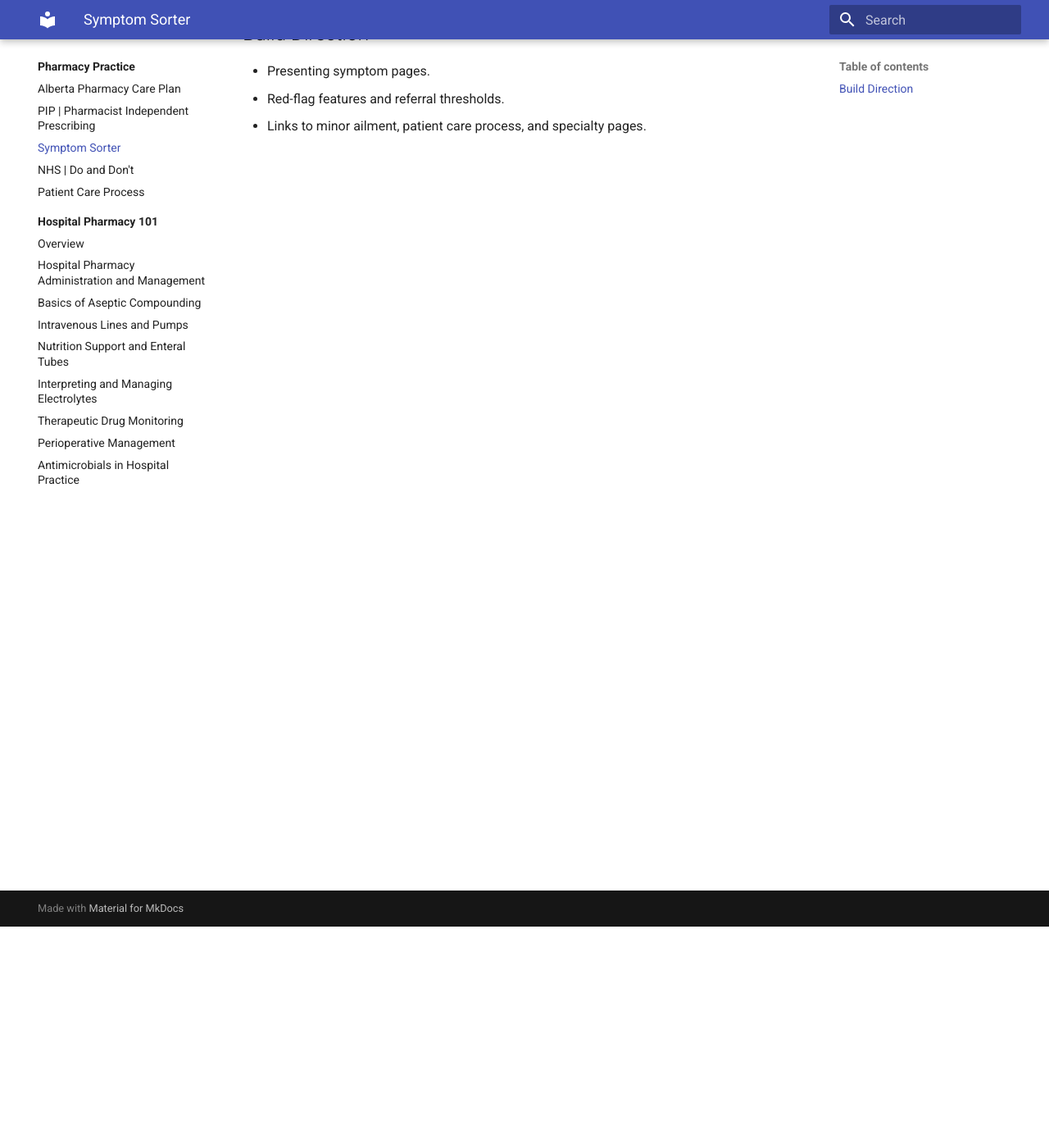
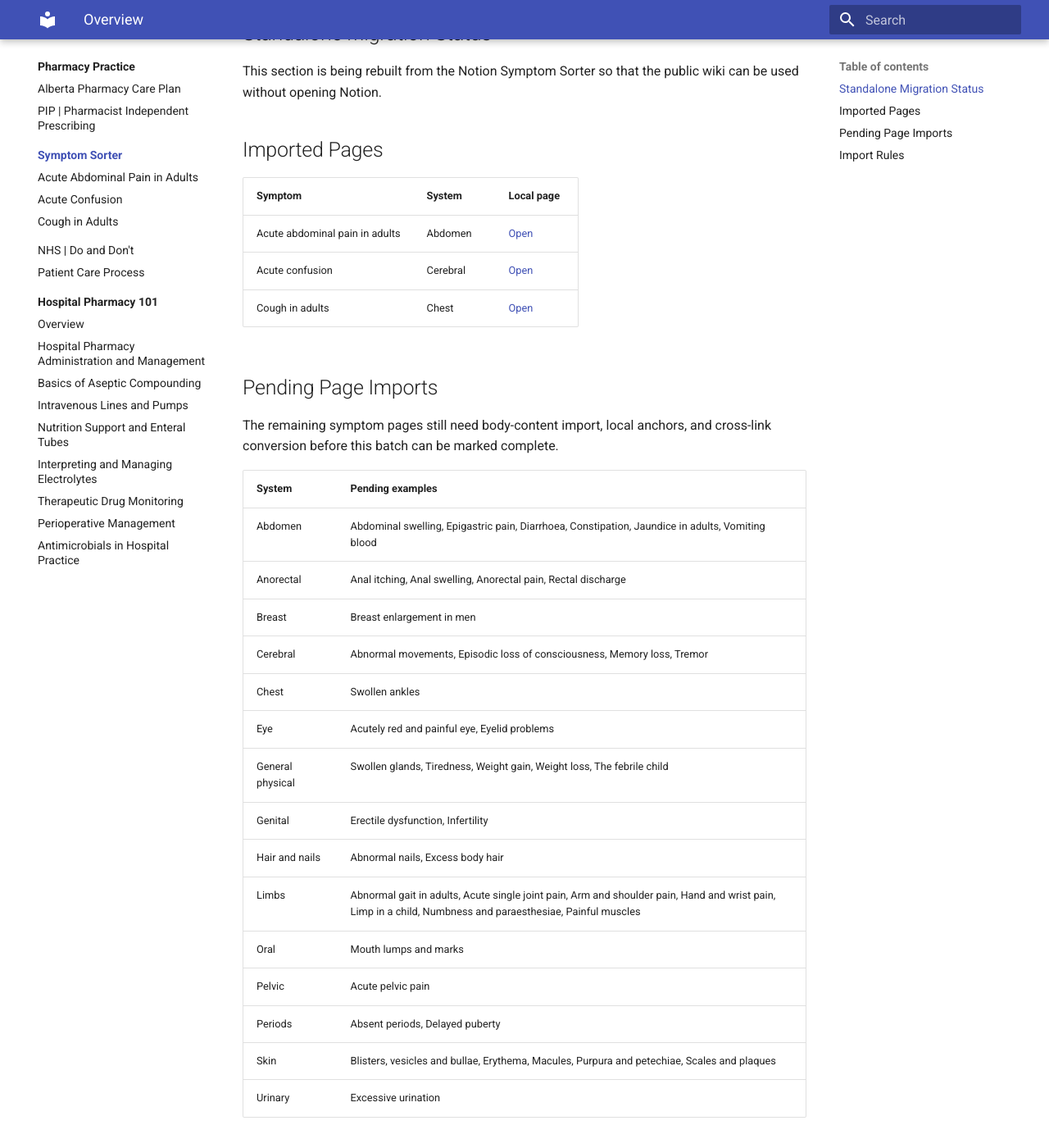
Before and after one commit to sejinhwang/sejin-pharmacy-wiki, an MkDocs documentation site: the page built from docs/pharmacy-practice/symptom-sorter/index.md, in a window 1280 px wide and 1400 px high, scrolled down 270 px. Shown: the whole window at 82% size. Built offline with MkDocs 1.6.1 and Material for MkDocs 9.7.7, drawn with Linux system fonts in a browser that asks for light colours; some of the changed text lies outside the part shown.

Commit message:
Start standalone Symptom Sorter migration

```diff
--- a/docs/pharmacy-practice/symptom-sorter.md
+++ /dev/null
@@ -1,9 +0,0 @@
-# Symptom Sorter
-
-Symptom-based triage and differential support.
-
-## Build Direction
-
-- Presenting symptom pages.
-- Red-flag features and referral thresholds.
-- Links to minor ailment, patient care process, and specialty pages.
--- /dev/null
+++ b/docs/pharmacy-practice/symptom-sorter/index.md
@@ -0,0 +1,44 @@
+# Symptom Sorter
+
+Symptom-based triage and differential support.
+
+## Standalone Migration Status
+
+This section is being rebuilt from the Notion Symptom Sorter so that the public wiki can be used without opening Notion.
+
+## Imported Pages
+
+| Symptom | System | Local page |
+| --- | --- | --- |
+| Acute abdominal pain in adults | Abdomen | [Open](acute-abdominal-pain-in-adults.md) |
+| Acute confusion | Cerebral | [Open](acute-confusion.md) |
+| Cough in adults | Chest | [Open](cough-in-adults.md) |
+
+## Pending Page Imports
+
+The remaining symptom pages still need body-content import, local anchors, and cross-link conversion before this batch can be marked complete.
+
+| System | Pending examples |
+| --- | --- |
+| Abdomen | Abdominal swelling, Epigastric pain, Diarrhoea, Constipation, Jaundice in adults, Vomiting blood |
+| Anorectal | Anal itching, Anal swelling, Anorectal pain, Rectal discharge |
+| Breast | Breast enlargement in men |
+| Cerebral | Abnormal movements, Episodic loss of consciousness, Memory loss, Tremor |
+| Chest | Swollen ankles |
+| Eye | Acutely red and painful eye, Eyelid problems |
+| General physical | Swollen glands, Tiredness, Weight gain, Weight loss, The febrile child |
+| Genital | Erectile dysfunction, Infertility |
+| Hair and nails | Abnormal nails, Excess body hair |
+| Limbs | Abnormal gait in adults, Acute single joint pain, Arm and shoulder pain, Hand and wrist pain, Limp in a child, Numbness and paraesthesiae, Painful muscles |
+| Oral | Mouth lumps and marks |
+| Pelvic | Acute pelvic pain |
+| Periods | Absent periods, Delayed puberty |
+| Skin | Blisters, vesicles and bullae, Erythema, Macules, Purpura and petechiae, Scales and plaques |
+| Urinary | Excessive urination |
+
+## Import Rules
+
+- Each symptom gets its own local Markdown page.
+- The page must contain triage content, differentials, red flags, and medication/practice notes when present.
+- Related conditions are written as local text first. Links are added only when a local target exists.
+- Notion page links are not used as the reader-facing navigation model.
--- a/mkdocs.yml
+++ b/mkdocs.yml
@@ -21,7 +21,11 @@ nav:
       - Overview: pharmacy-practice/index.md
       - Alberta Pharmacy Care Plan: pharmacy-practice/alberta-pharmacy-care-plan.md
       - PIP | Pharmacist Independent Prescribing: pharmacy-practice/pip-minor-ailment.md
-      - Symptom Sorter: pharmacy-practice/symptom-sorter.md
+      - Symptom Sorter:
+          - Overview: pharmacy-practice/symptom-sorter/index.md
+          - Acute Abdominal Pain in Adults: pharmacy-practice/symptom-sorter/acute-abdominal-pain-in-adults.md
+          - Acute Confusion: pharmacy-practice/symptom-sorter/acute-confusion.md
+          - Cough in Adults: pharmacy-practice/symptom-sorter/cough-in-adults.md
       - NHS | Do and Don't: pharmacy-practice/nhs-do-and-dont.md
       - Patient Care Process: pharmacy-practice/patient-care-process.md
       - Hospital Pharmacy 101:
```
Also changed, not shown: docs/migration-progress.md (+24 -9 lines), docs/pharmacy-practice/index.md (+1 -1 lines), docs/pharmacy-practice/symptom-sorter/acute-abdominal-pain-in-adults.md (added, +160 -0 lines), docs/pharmacy-practice/symptom-sorter/acute-confusion.md (added, +156 -0 lines), docs/pharmacy-practice/symptom-sorter/cough-in-adults.md (added, +140 -0 lines).
